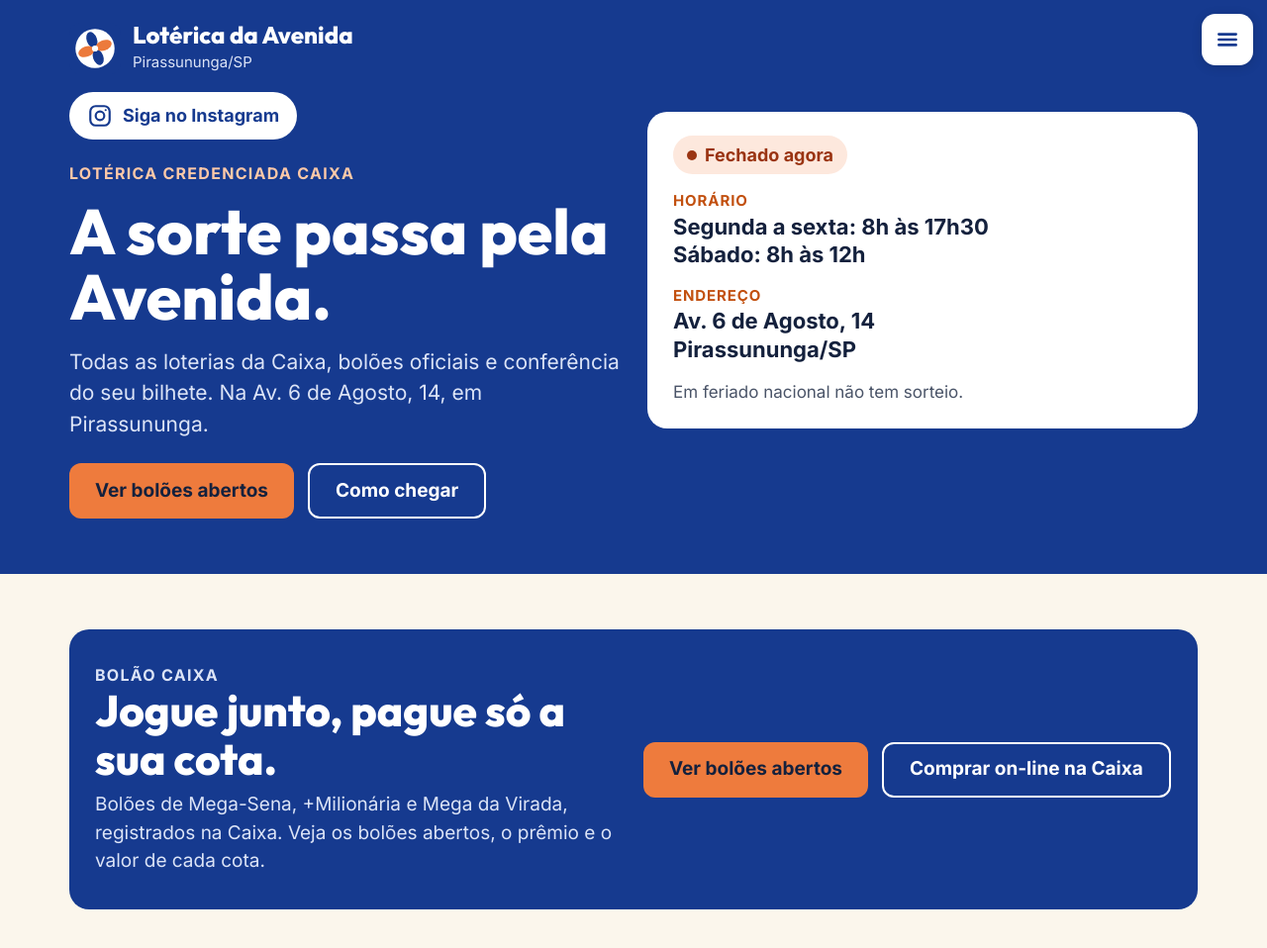
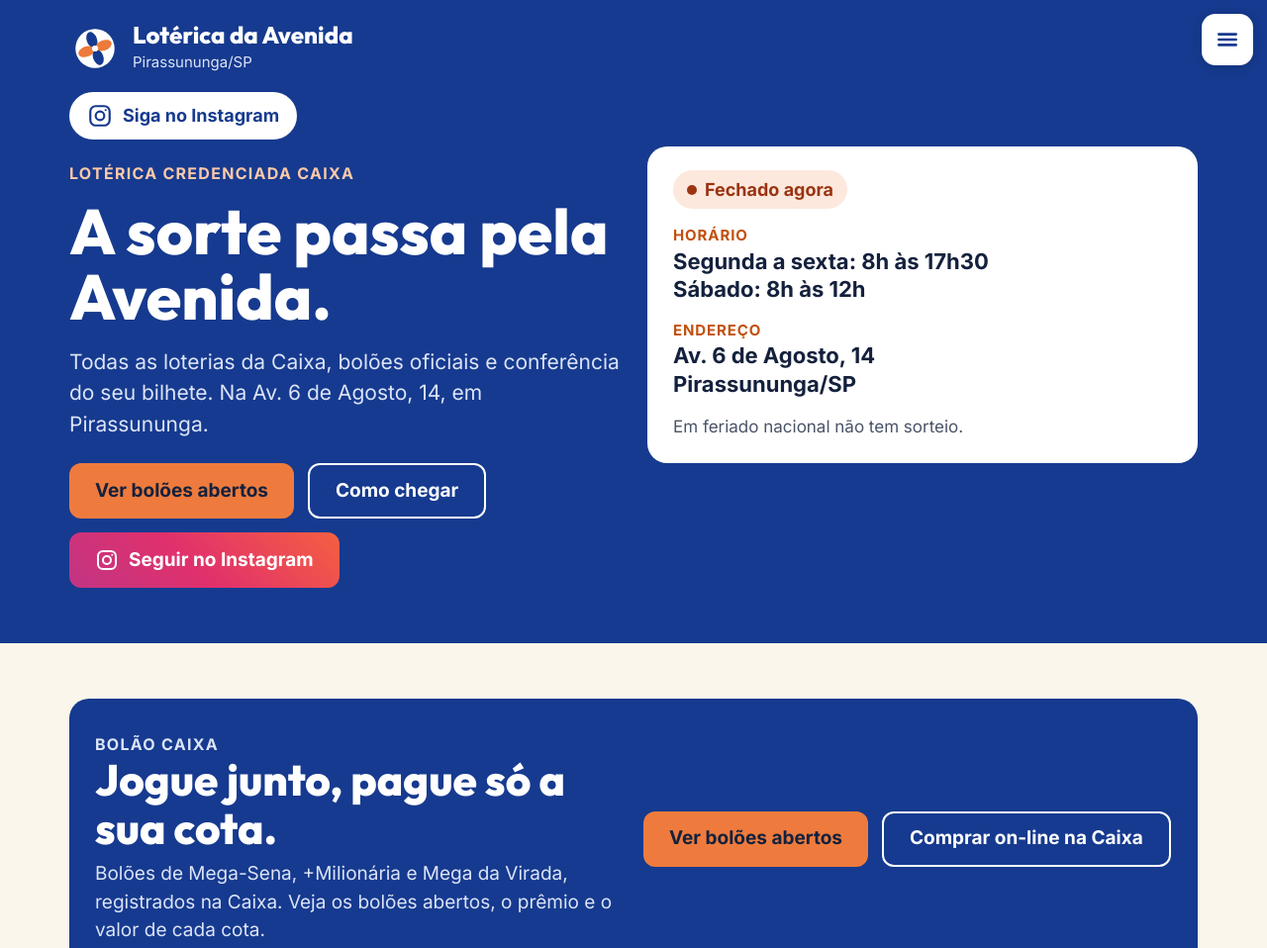
Before and after one commit to mercadoapplebrasil/lotoavenida, a plain HTML site: page index.html in a window 1280 px wide. Shown: the top 958 px of the page at 99% size. Drawn offline with Linux system fonts and the light colour scheme; no server answers.

Commit message:
Botão grande 'Seguir no Instagram' junto dos botões do topo
Co-Authored-By: Claude Fable 5.2 <noreply@anthropic.com>
Claude-Session: https://claude.ai/code/session_01Gb4XCRy7byhbfX43jUQG9k

```diff
--- a/index.html
+++ b/index.html
@@ -70,6 +70,7 @@ section{scroll-margin-top:16px}
 @media(prefers-reduced-motion:reduce){.gaveta{transition:none}}
 .insta{display:inline-flex;align-items:center;gap:10px;min-height:48px;padding:0 18px;margin-bottom:22px;border-radius:999px;background:#fff;color:#163A8F;font-weight:700;font-size:18px;text-decoration:none}
 .insta:hover{background:#EAF0FB}
+.btn.ig{gap:10px;color:#fff;background:linear-gradient(45deg,#C13584,#E1306C 45%,#F56040)}.btn.ig:hover{filter:brightness(1.08)}.btn.ig svg{width:24px;height:24px}
 .hero .brand{margin-bottom:16px!important}
 section.w{padding-top:56px;padding-bottom:10px}
 h2{margin:0 0 8px;font-size:clamp(32px,5vw,44px);line-height:1.1}
@@ -137,7 +138,7 @@ a:focus-visible{outline:3px solid #EE7B3D;outline-offset:3px}
     <p class="eye">Lotérica credenciada Caixa</p>
     <h1>A sorte passa pela Avenida.</h1>
     <p class="lead">Todas as loterias da Caixa, bolões oficiais e conferência do seu bilhete. Na Av. 6 de Agosto, 14, em Pirassununga.</p>
-    <div class="btns"><a class="btn p" href="https://loterias24horas.com.br/" rel="noopener">Ver bolões abertos</a><a class="btn s" href="#onde">Como chegar</a></div>
+    <div class="btns"><a class="btn p" href="https://loterias24horas.com.br/" rel="noopener">Ver bolões abertos</a><a class="btn s" href="#onde">Como chegar</a><a class="btn ig" href="https://www.instagram.com/lotoavenidapirassununga/" target="_blank" rel="noopener"><svg viewBox="0 0 24 24" fill="none" stroke="currentColor" stroke-width="2" aria-hidden="true"><rect x="3" y="3" width="18" height="18" rx="5"/><circle cx="12" cy="12" r="4"/><circle cx="17.3" cy="6.7" r="1" fill="currentColor" stroke="none"/></svg>Seguir no Instagram</a></div>
   </div>
   <div class="info" aria-label="Horário e endereço">
     <span class="status" id="status"><i></i><span id="statusTxt">Horário de atendimento</span></span>
```
